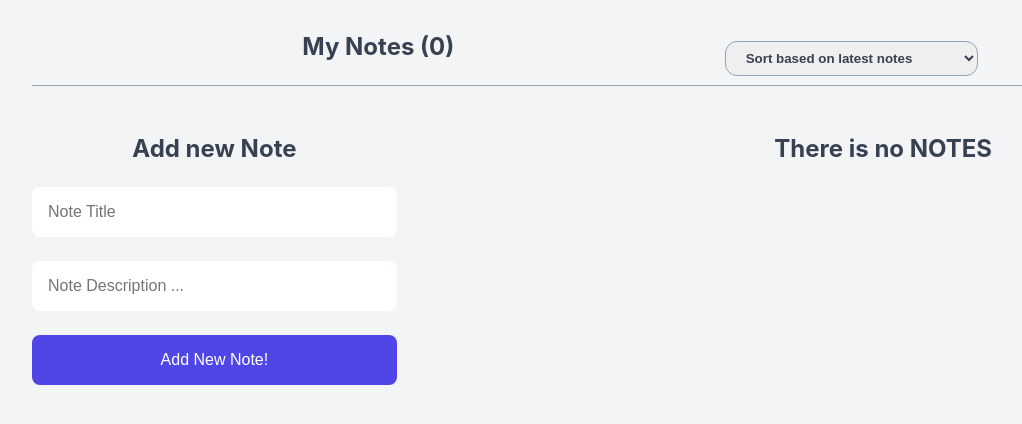
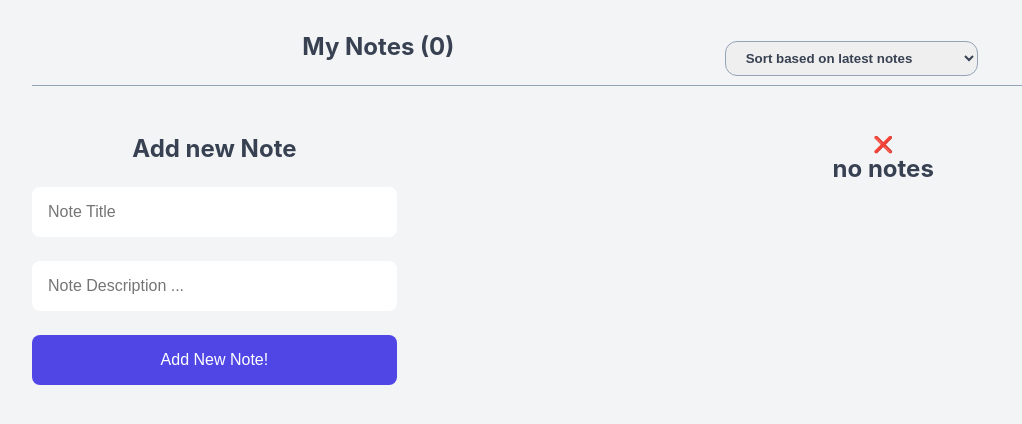
Before and after one commit to reza-sdo/note-app, a React (Vite) app: page / in a window 1280 px wide. Shown: the top 424 px of the page, without its empty margins (0-1022 px from the left). Built offline with nearby package versions, Linux system fonts and the light colour scheme.

Commit message:
message component created

```diff
--- /dev/null
+++ b/src/components/Message.jsx
@@ -0,0 +1,9 @@
+
+
+function Message({icon , message , children}) {
+  return (
+    <div>{icon} {message}  {children}</div>
+  )
+}
+
+export default Message
--- a/src/components/NoteStatus.jsx
+++ b/src/components/NoteStatus.jsx
@@ -1,9 +1,11 @@
+import Message from "./Message";
+
 function NoteStatus({ notes }) {
     const allNotes = notes.length;
     const completedNote = notes.filter((n) => n.completed).length;
     const unCompletedNote = allNotes - completedNote;
 
-    if (!allNotes) return <h2>There is no NOTES</h2>;
+    if (!allNotes) return <Message icon="❌" > <h2>no notes</h2></Message>;
     return (
         <ul className="note-status">
             <li>
```
